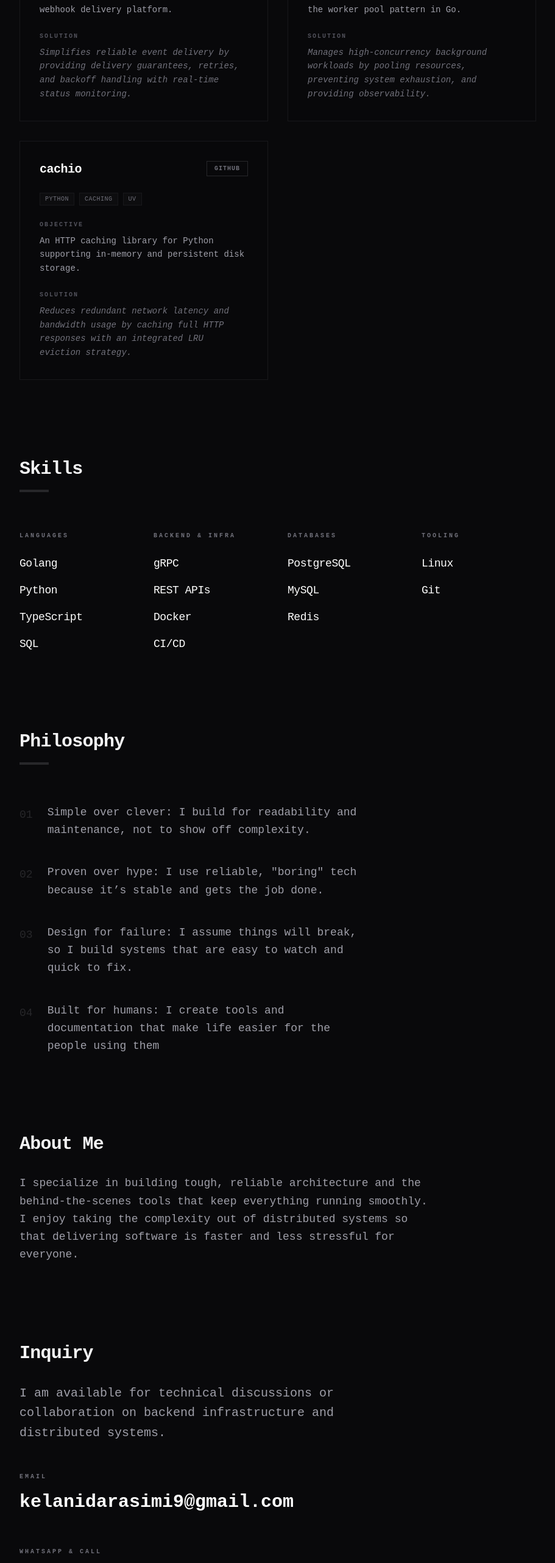
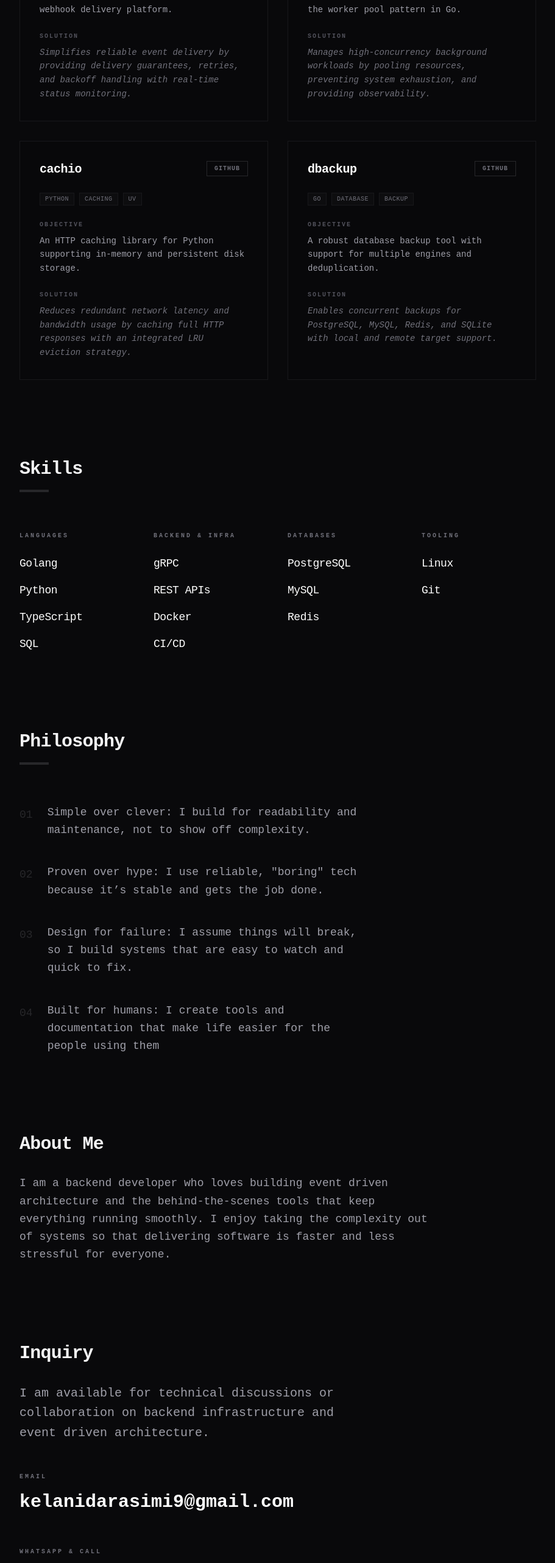
Before and after one commit to lupppig/lupppig.github.io, a React (Vite) app: page / in a window 1280 px wide. Shown: the part 890-3453 px from the top of the page at 61% size, without its empty margins (184-1095 px from the left). Built offline with nearby package versions, Linux system fonts and the light colour scheme.

Commit message:
update: focus on Go and event-driven architecture, add dbackup project

```diff
--- a/src/data/portfolio.ts
+++ b/src/data/portfolio.ts
@@ -3,9 +3,9 @@
 export const personalInfo = {
 	name: 'Darasimi',
 	initials: 'Ka',
-	role: 'Software Engineer',
+	role: 'Go Backend Developer',
 	headline: 'I love to build resilient systems and the internal tools that make shipping code a lot easier',
-	bio: 'I specialize in building tough, reliable architecture and the behind-the-scenes tools that keep everything running smoothly. I enjoy taking the complexity out of distributed systems so that delivering software is faster and less stressful for everyone.',
+	bio: 'I am a backend developer who loves building event driven architecture and the behind-the-scenes tools that keep everything running smoothly. I enjoy taking the complexity out of systems so that delivering software is faster and less stressful for everyone.',
 	email: 'kelanidarasimi9@gmail.com',
 	socials: {
 		github: 'https://github.com/lupppig',
@@ -37,6 +37,13 @@ export const projects = [
 		github: 'https://github.com/lupppig/cachio',
 		tags: ['Python', 'Caching', 'uv'],
 	},
+	{
+		title: 'dbackup',
+		description: 'A robust database backup tool with support for multiple engines and deduplication.',
+		problem: 'Enables concurrent backups for PostgreSQL, MySQL, Redis, and SQLite with local and remote target support.',
+		github: 'https://github.com/lupppig/dbackup',
+		tags: ['Go', 'Database', 'Backup'],
+	},
 ];
 
 export const skills = [
--- a/src/sections/Contact.tsx
+++ b/src/sections/Contact.tsx
@@ -10,7 +10,7 @@ export const Contact: React.FC = () => {
 					<h2 className="text-3xl font-bold mb-6 md:mb-8">Inquiry</h2>
 					<p className="text-zinc-400 text-lg md:text-xl leading-relaxed mb-10 md:mb-12">
 						I am available for technical discussions or collaboration on
-						backend infrastructure and distributed systems.
+						backend infrastructure and event driven architecture.
 					</p>
 					<div className="space-y-12 md:space-y-16">
 						<div className="flex flex-col gap-10 md:gap-14">
```
